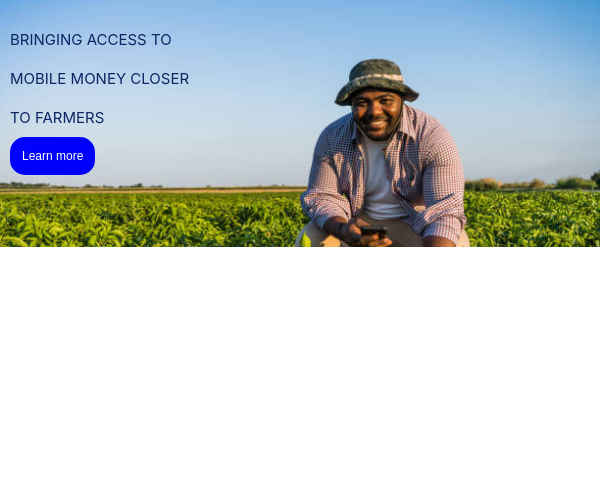
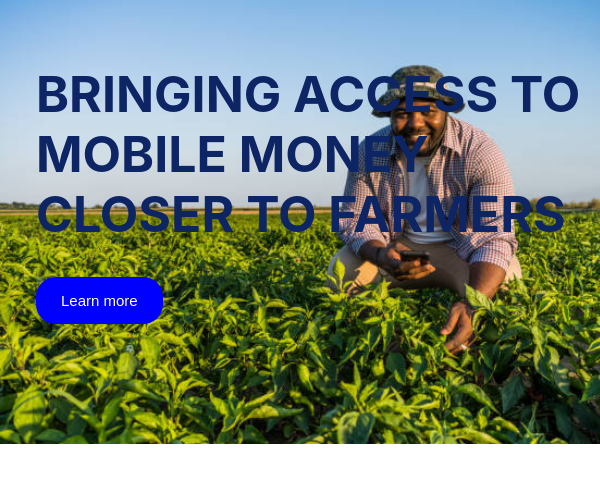
Before and after one commit to akirachix/Umodzi-Informational, a React (Create React App) app: page / in a window 600 px wide. Shown: the top 482 px of the page. Built offline with nearby package versions, Linux system fonts and the light colour scheme.

Commit message:
made changes

```diff
--- a/src/App.js
+++ b/src/App.js
@@ -1,12 +1,13 @@
 
-import Landing_content  from "./Landingpage"
+// import Landing from "./LandingPage"
+import Landing from "./LandingPage";
 
-
+// import Navb from "./Navbar";
 
 function App(){
   return(
     <div>
-      <Landing_content/>
+      <Landing/>
 
 
     </div>
--- a/src/Landingpage/index.css
+++ b/src/LandingPage/index.css
@@ -12,7 +12,7 @@
  }
 
 
- #intro{
+ #content{
     background-image: url("../image/man.jpg");
     background-size: cover;
     background-repeat: no-repeat;
@@ -23,16 +23,18 @@
     padding: auto;
     color: #0D2564;
     padding-left: 36px;
-    font-size: 35px;
+    font-size: 5px;
 
  }
  .text-container {
     display: flex;
     flex-direction: column;
-    font-size: 50px;
+    font-size: 30px;
     gap: 10px;
+    width: 450px;
+
  }
-
+/*
  @media screen and (min-width: 280px) and (max-width: 768px){
 
 
@@ -69,6 +71,7 @@
         display: flex;
         flex-direction: column;
         font-size: 17px;
+        width: 450px;
 
         gap: 10px;
         }
@@ -84,97 +87,9 @@
         background-size: cover;
         background-repeat: no-repeat;
         padding-top: 5%;
-        gap: 5%;
-        padding-bottom: 20%;
-        border: none;
-        padding: auto;
-        color: #0D2564;
-        padding-left: 36px;
-        font-size: px;
 
 
-    }
-     #button {
-        padding: 8px 8px;
-        text-align: center;
-        margin-left: 0;
-        text-decoration: none;
-        display: block;
-        font-size: 10px;
-        border-radius: 15px;
-        color: white;
-        background-color: blue;
-        border: none;
-        cursor: pointer;
-        width: auto;
-        position: absolute;
-        left: 2;
-        margin-top: 10px;
-    }
 
-
-    .text-container {
-        display: flex;
-        flex-direction: column;
-        font-size: 10px;
-
-        gap: 10px;
-        }
-  }
- @media screen and (min-width: 412px) and (max-width: 892px){
-
-    #intro{
-        background-image: url("../image/man.jpg");
-        background-size: cover;
-        background-repeat: no-repeat;
-        padding-top: 5%;
-        padding-bottom: 20%;
-        border: none;
-        padding: auto;
-        color: #0D2564;
-        padding-left: 10px;
-        font-size: 6px;
-
-    }
-    #content{
-        width: 600px;
-    }
-
-    #button{
-        padding: 8px 8px;
-        text-align: center;
-        text-decoration: none;
-        display: inline-block;
-        font-size: 19px;
-        border-radius: 15px;
-        color: white;
-        background-color: blue;
-        border: none;
-        cursor: pointer;
-    }
-
-
-    .text-container {
-        display: flex;
-        flex-direction: column;
-        font-size: 15px;
-
-        gap: 20px;
-    }
-
- }
- @media screen and (min-width: 411px) and (max-width: 731px){
-    #intro{
-        background-image: url("../image/man.jpg");
-        background-size: cover;
-        background-repeat: no-repeat;
-        padding-top: 5%;
-        padding-bottom: 20%;
-        border: none;
-        padding: auto;
-        color: #0D2564;
-        padding-left: 10px;
-        font-size: 9px;
 
     }
     #button{
@@ -193,7 +108,8 @@
     .text-container {
         display: flex;
         flex-direction: column;
-        font-size: 15px;
+        font-size: 10px;
+        width: 450px;
 
         gap: 20px;
         }
@@ -218,7 +134,8 @@
     .text-container {
         display: flex;
         flex-direction: column;
-        font-size: 15px;
+        font-size: 8px;
+        width: 450px;
 
         gap: 20px;
         }
@@ -270,7 +187,8 @@
     .text-container {
         display: flex;
         flex-direction: column;
-        font-size: 20px;
+        font-size: 10px;
+        width: 450px;
 
         gap: 20px;
         }
@@ -290,7 +208,7 @@
         padding: auto;
         color: #0D2564;
         padding-left: 10px;
-        font-size: 15px;
+        font-size: 10px;
 
 
     }
@@ -312,7 +230,8 @@
     .text-container {
         display: flex;
         flex-direction: column;
-        font-size: 15px;
+        font-size: 10px;
+        width: 450px;
 
         gap: 10px;
         }
@@ -353,7 +272,8 @@
     .text-container {
         display: flex;
         flex-direction: column;
-        font-size: 40px;
+        font-size: 10px;
+        width: 450px;
 
         gap: 10px;
         }
@@ -394,7 +314,8 @@
     .text-container {
         display: flex;
         flex-direction: column;
-        font-size: 30px;
+        font-size: 10px;
+        width: 450px;
 
         gap: 50px;
         }
@@ -435,8 +356,117 @@
     .text-container {
         display: flex;
         flex-direction: column;
-        font-size: 30px;
+        font-size: 10px;
+        width: 450px;
 
         gap: 50px;
         }
  }
+
+  */
+
+
+
+
+
+        #button {
+            padding: 15px 25px;
+            text-align: center;
+            text-decoration: none;
+            display: inline-block;
+            font-size: 15px;
+            border-radius: 20px;
+            color: white;
+            background-color: blue;
+            border: none;
+            cursor: pointer;
+        }
+
+        #intro {
+            background-image: url("../image/man.jpg");
+            background-size: cover;
+            background-repeat: no-repeat;
+            padding-top: 5%;
+            gap: 5%;
+            padding-bottom: 20%;
+            border: none;
+            padding: auto;
+            color: #0D2564;
+            padding-left: 36px;
+            font-size: 5px;
+        }
+
+        .text-container {
+            display: flex;
+            flex-direction: column;
+            font-size: 25px;
+            gap: 10px;
+            width: 450px;
+        }
+
+
+        @media (max-width: 600px) {
+
+            #intro {
+                padding-top: 10%;
+                padding-bottom: 10%;
+                font-size: 10px;
+            }
+
+            .text-container {
+                width: 100%;
+            }
+        }
+
+        @media (min-width: 601px) and (max-width: 800px) {
+
+            #intro {
+                padding-top: 8%;
+                padding-bottom: 15%;
+                font-size: 15px;
+            }
+        }
+
+        @media (min-width: 801px) and (max-width: 1024px) {
+
+            #intro {
+                padding-top: 6%;
+                padding-bottom: 18%;
+                font-size: 10px;
+            }
+        }
+
+        @media (min-width: 1025px) and (max-width: 1200px) {
+
+            #intro {
+                padding-top: 4%;
+                padding-bottom: 20%;
+                font-size: 10px;
+            }
+        }
+
+        @media (min-width: 1201px) {
+
+            #intro {
+                padding-top: 3%;
+                padding-bottom: 25%;
+                font-size: 10px;
+            }
+        }
+
+
+
+
+
+        @media screen and (min-width:375px) and (max-width: 667px){
+            #intro {
+                padding-top: 10%;
+                padding-bottom: 10%;
+                font-size: 5px;
+            }
+
+            .text-container {
+                width: 100%;
+            }
+
+        }
--- a/src/Landingpage/index.js
+++ b/src/LandingPage/index.js
@@ -3,17 +3,23 @@ import React from 'react';
 import'./index.css';
 
 
-const  Landing_content =()=>{
+const Landing =()=>{
    return(
-       <div id='intro'>
+       <div id='content'>
 
 <div class="text-container">
-<span>BRINGING  ACCESS TO</span>
-<span>MOBILE MONEY CLOSER</span>
-<span> TO FARMERS</span>
+    <h1>
+BRINGING ACCESS TO
+
+MOBILE MONEY CLOSER
+
+ TO FARMERS
+    </h1>
+
 </div>
 <button id='button'>Learn more</button>
        </div>
    );
 };
-export default  Landing_content;
+
+export  default Landing;
```
